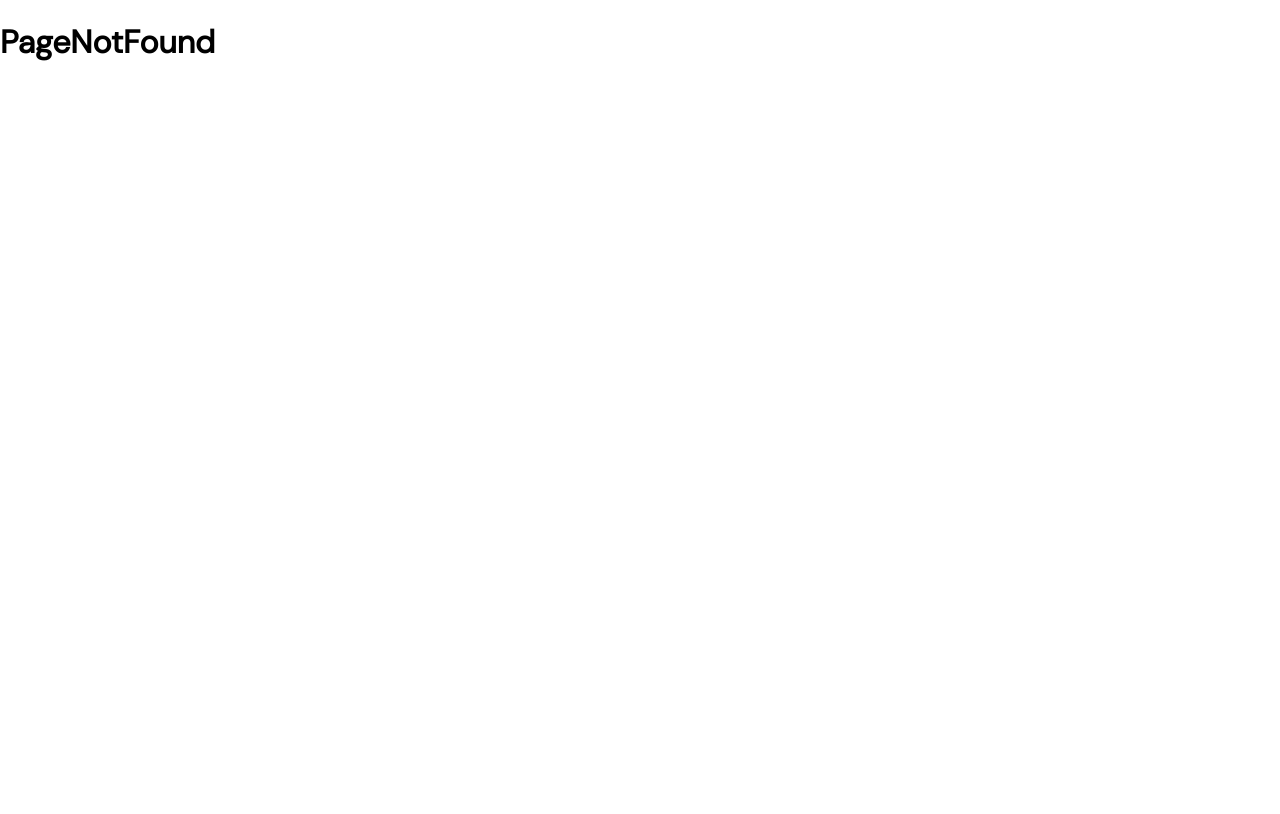
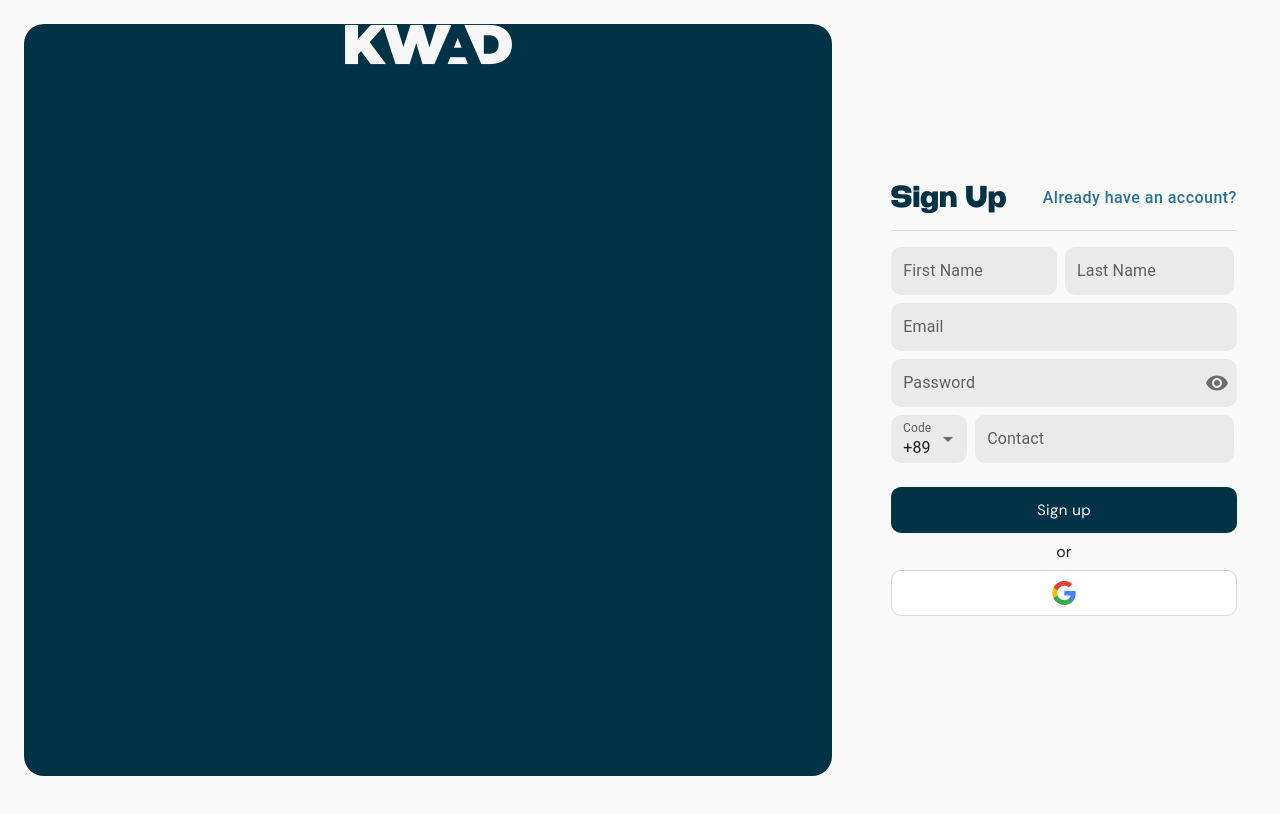
Before and after one commit to rakesh-jena/kwad-app, a React (Create React App) app: page /register in a window 1280 px wide. Shown: the top 814 px of the page. Built offline with nearby package versions, Linux system fonts and the light colour scheme.

Commit message:
Auth finished

```diff
--- a/src/Style/Auth.scss
+++ b/src/Style/Auth.scss
@@ -1,25 +1,24 @@
 @import "./color";
 
 .left-panel {
-  height: calc(100vh - 80px);
+  height: calc(100vh - 48px);
   .kwadLogo {
     width: auto;
     margin: auto;
     display: block;
   }
 }
-
+.css-1pw81iq-MuiInputBase-root-MuiFilledInput-root {
+  border-radius: 10px;
+  border-top-left-radius: 10px !important;
+    border-top-right-radius: 10px !important;
+}
 .login > * {
   display: inline-block;
   vertical-align: middle;
   padding: 30px;
 }
 
-.loginForm {
-  .loginForm--Paper--FormControl {
-    width: 100%;
-  }
-}
 .loginForm--Paper--Password {
   margin-top: 20px;
 }
@@ -30,25 +29,16 @@
 
 .link {
   text-decoration: none;
+  letter-spacing: 1px;
 }
-
-.kwadRight {
-  // width: 70%;
-  // padding-left: 15%;
-  // padding-right: 15%;
-  //height: auto;
-  .kwadRight--Paper--Header {
+.auth-header {
   display: flex;
   justify-content: space-between;
-    .kwadRight--Paper--Header--Link {
+  .link {
     font-size: 15px;
     font-weight: 400;
     color: $jellyBean;
   }
-  }
-  .kwadRight--Paper--Divider {
-    margin-top: 20px;
-    margin-bottom: 20px;
 }
 .kwadRight--Paper--SigninButton {
   width: 100%;
@@ -56,25 +46,12 @@
   padding-top: 10px;
   padding-bottom: 10px;
   font-family: DM Sans Regular;
-    border-radius: 15px;
+  border-radius: 10px;
   text-transform: none;
   font-weight: 400;
   font-size: 15px;
 }
-  .kwadRight--Paper--SigninOption {
-    margin-top: 20px;
-    text-align: center;
-    margin-bottom: 20px;
+.forgotPasswordForm--Paper--Instructions {
+  font-weight: 300;
+  color: rgb(150, 150, 150);
 }
-  .kwadRight--Paper--GoogleButton {
-    width: 100%;
-    .kwadRight--Paper--GoogleButton--Button {
-      box-shadow: none;
-      padding-top: 10px;
-      padding-bottom: 10px;
-      border: 1px solid $gray57;
-      border-radius: 15px;
-      background-color: inherit;
-    }
-  }
-}
--- a/src/URL.js
+++ b/src/URL.js
@@ -3,7 +3,7 @@ import "./Style/Auth.scss";
 import { BrowserRouter as Router, Routes, Route } from "react-router-dom";
 import ForgotPassword from "./Views/Auth/ForgotPassword";
 import Login from "./Views/Auth/Login";
-import PostSignUp from "./Views/Auth/PostSignUp";
+import Register from "./Views/Auth/Register";
 import PageNotFound from "./404";
 
 const URL = (props) => {
@@ -12,7 +12,7 @@ const URL = (props) => {
       <Routes>
         <Route path="/forgot-password" element={<ForgotPassword />} />
         <Route path="/" element={<Login />} />
-        <Route path="/postSignUp" element={<PostSignUp />} />
+        <Route path="/register" element={<Register />} />
         <Route path="*" element={<PageNotFound />} />
       </Routes>
     </Router>
--- a/src/Views/Auth/CustomPasswordField.js
+++ b/src/Views/Auth/CustomPasswordField.js
@@ -1,9 +1,8 @@
 import React from "react";
-import { IconButton, OutlinedInput, InputAdornment, FormControl } from "@mui/material";
+import { IconButton, InputAdornment, FormControl, InputLabel, FilledInput } from "@mui/material";
 import { Visibility, VisibilityOff } from "@mui/icons-material";
 
 const CustomPasswordField = (props) => {
-  const { classes } = props;
   const [values, setValues] = React.useState({
     password: "",
     showPassword: false,
@@ -23,16 +22,15 @@ const CustomPasswordField = (props) => {
   };
 
   return (
-    <div className="customPasswordField">
-      <FormControl className="customPasswordField--FormControl">
-        <OutlinedInput
-          classes={classes}
-          className="customPasswordField--FormControl--OutlinedInput"
-          type={values.showPassword ? "text" : "password"}
+      <FormControl fullWidth variant="filled">
+        <InputLabel sx={{lineHeight:'1'}} htmlFor="filled-adornment-password">Password</InputLabel>
+        <FilledInput sx={{borderRadius:"10px",}}
+          size="small"
+          disableUnderline
+          id="filled-adornment-password"
+          type={values.showPassword ? 'text' : 'password'}
           value={values.password}
-          InputProps={{ classes }}
-          name="password"
-          onChange={handleChange("password")}
+          onChange={handleChange('password')}
           endAdornment={
             <InputAdornment position="end">
               <IconButton
@@ -40,21 +38,13 @@ const CustomPasswordField = (props) => {
                 onClick={handleClickShowPassword}
                 onMouseDown={handleMouseDownPassword}
                 edge="end"
-                className="customPasswordField--FormControl--OutlinedInput--Visibility"
               >
-                {values.showPassword ? (
-                  <Visibility className="customPasswordField--FormControl--OutlinedInput--Visibility" />
-                ) : (
-                  <VisibilityOff className="customPasswordField--FormControl--OutlinedInput--Visibility" />
-                )}
+                {values.showPassword ? <VisibilityOff /> : <Visibility />}
               </IconButton>
             </InputAdornment>
           }
-          placeholder="Password"
-          labelWidth={70}
         />
       </FormControl>
-    </div>
   );
 };
 
--- a/src/Views/Auth/ForgotPassword.js
+++ b/src/Views/Auth/ForgotPassword.js
@@ -1,65 +1,75 @@
-import React from "react";
+import { React, useState } from "react";
 import SidePanel from "./SidePanel";
 import { useNavigate } from "react-router-dom";
-import { Paper, Button, FormControl, TextField, Divider } from "@mui/material";
+import { Paper, Button, FormControl, FilledInput, Divider, Grid, InputLabel, Box } from "@mui/material";
 import { ArrowBackIosNew } from "@mui/icons-material";
 
 const ForgotPassword = (props) => {
   return (
-    <div className="forgotPassword">
-      <div className="forgotPassword--Left">
-        <SidePanel />
-      </div>
-      <div className="forgotPassword--Recover">
+    <Grid container spacing={5} p={3}>
+      <Grid item xs={8}>
+        <SidePanel/>
+      </Grid>
+      <Grid item xs={4}>
         <ForgotPasswordForm/>
-      </div>
-    </div>
+      </Grid>
+    </Grid>
   );
 };
 
 const ForgotPasswordForm = () => {
     let history = useNavigate();
+    const [userData, setUserData] = useState({ email: ""});
+    const handleInputChange = (e) => {
+      setUserData((prevState) => {
+        return {
+          ...prevState,
+          [e.target.name]: e.target.value,
+        };
+      });
+    };
     return (
-      <div className="forgotPasswordForm">
-        <Paper elevation={0} className="forgotPasswordForm--Paper">
-          <Button
-            className="forgotPasswordForm--Paper--Back"
+      <Paper elevation={0} sx={{bgcolor:'transparent',position:'relative',top:'50%',transform:'translateY(-50%)',maxWidth:'90%',m:'auto'}}>
+          <Button sx={{border:'1px solid rgb(150, 150, 150)',mb:2,p:2}}
             onClick={() => history.goBack()}
           >
-            <ArrowBackIosNew className="forgotPasswordForm--Paper--Back--ArrorBackIcon" />
+            <ArrowBackIosNew  />
           </Button>
-          <div className="forgotPasswordForm--Paper--Title">
+          <Box>
             <span className="pageTitle">Forgot password?</span>
-          </div>
-          <div className="forgotPasswordForm--Paper--InstructionsDiv">
+          </Box>
+          <Box>
             <p className="forgotPasswordForm--Paper--Instructions">
               Enter the email address you used when you joined and we’ll send you
               instructions to reset your password.
             </p>
-          </div>
+          </Box>
 
-          <Divider className="forgotPasswordForm--Paper--Divider" />
+          <Divider sx={{mb:3}} />
           <div className="messageBox">
             <p className="messageBox--Text">
               If this email address was used to create an account, instructions to
               reset your password will be sent to you. Please check your email.
             </p>
           </div>
-          <div className="forgotPasswordForm--Paper--FormControlDiv">
-            <FormControl className="forgotPasswordForm--Paper--FormControl">
-              <TextField
-                id="outlined-textarea"
-                placeholder="Email"
-                multiline
-                className="form--TextField"
-              />
-            </FormControl>
-          </div>
-          <Button className="form--Button" variant="contained" color="primary">
+          <FormControl fullWidth variant="filled" sx={{mb:1}}>
+            <InputLabel sx={{lineHeight:'1'}} htmlFor="input-email">Email</InputLabel>
+            <FilledInput  sx={{borderRadius:"10px"}}
+              size="small"
+              disableUnderline
+              id="input-email"
+              name="email"
+              onChange={(e) => handleInputChange(e)}
+            />
+          </FormControl>
+          <Button className="form--Button" sx={{
+            "&.MuiButtonBase-root:hover": {
+              boxShadow:'none',
+            }
+          }} variant="contained" color="primary">
             Send Rest Instructions
           </Button>
         </Paper>
-      </div>
     );
   };
 
--- a/src/Views/Auth/Heading.js
+++ b/src/Views/Auth/Heading.js
@@ -1,45 +1,46 @@
-import React, { useState } from "react";
-import { Paper, Divider, FormControl, Button } from "@mui/material";
+import React from "react";
+import { Box, Paper, Divider, FormControl, Button } from "@mui/material";
 import { ReactComponent as GoogleSvg } from "../../Images/Logo/Google.svg";
 import { Link } from "react-router-dom";
 
 const Heading = (props) => {
-  const [customDesign, setCustomDesign] = useState(props.param);
-  console.log(setCustomDesign);
   return (
-    <div className="kwadRight">
-      {customDesign === false ? (
-        <Paper elevation={0} className="kwadRight--Paper">
-          <div className="kwadRight--Paper--Header">
+        <Paper elevation={0} sx={{bgcolor:'transparent',position:'relative',top:'50%',transform:'translateY(-50%)',maxWidth:'90%',m:'auto'}}>
+          <div className="auth-header">
             <span className="pageTitle">{props.title}</span>
             <Link to={props.url} className="link">
-              <Button
+              <Button sx={{textTransform:"inherit",fontWeight:'500',fontSize:'16px'}}
                 className="link--Button"
-                href="#text-buttons"
                 color="primary"
               >
                 {props.link}
               </Button>
             </Link>
           </div>
-          <Divider className="kwadRight--Paper--Divider" />
+          <Divider sx={{mb:2, mt:2}} />
           {props.children}
-          <div className="kwadRight--Paper--SigninOption">
-            <span>Or</span>
-          </div>
-          <FormControl className="kwadRight--Paper--GoogleButton">
+          <Box sx={{textAlign:'center',mb:1,mt:1}}>or</Box>
+          <FormControl sx={{width:'100%'}}>
             <Button
-              className="kwadRight--Paper--GoogleButton--Button"
               variant="contained"
+              sx={{
+                boxShadow: 'none',
+                paddingTop: '10px',
+                paddingBottom: '10px',
+                border: '1px solid #d1d7d7',
+                borderRadius: '10px',
+                bgcolor:'white',
+                "&.MuiButtonBase-root:hover": {
+                  bgcolor: "white",
+                  boxShadow:'none',
+                  border: '1px solid blue',
+                }
+                }}
             >
               <GoogleSvg />
             </Button>
           </FormControl>
         </Paper>
-      ) : (
-        <div>{props.children}</div>
-      )}
-    </div>
   );
 };
 
--- a/src/Views/Auth/Login.js
+++ b/src/Views/Auth/Login.js
@@ -1,6 +1,6 @@
 import { React, useState } from "react";
 import { Link } from "react-router-dom";
-import { TextField, Button, FormControl, Grid } from "@mui/material";
+import { FilledInput, Button, FormControl, Grid, InputLabel, Box } from "@mui/material";
 import CustomPasswordField from "./CustomPasswordField";
 import SidePanel from "./SidePanel";
 import Heading from "./Heading";
@@ -56,11 +56,11 @@ const Login = () => {
     });
   };
   return (
-    <Grid container spacing={5} p={5}>
+    <Grid container spacing={5} p={3}>
       <Grid item xs={8}>
         <SidePanel/>
       </Grid>
-      <Grid item xs={4}>
+      <Grid item xs={4} >
         <Heading
           title="Sign in"
           link="Create new account"
@@ -73,29 +73,32 @@ const Login = () => {
               <p className="messageBox--Text">{errorMessage.value}</p>
             </div>
           )}
-          <FormControl className="loginForm--Paper--FormControl">
-            <TextField
-              id="outlined-textarea"
-              placeholder="Email"
-              multiline
+          <FormControl fullWidth variant="filled" sx={{mb:1}}>
+            <InputLabel sx={{lineHeight:'1'}} htmlFor="input-username">Username</InputLabel>
+            <FilledInput  sx={{borderRadius:"10px"}}
+              size="small"
+              disableUnderline
+              id="input-username"
               name="username"
-              className="form--TextField"
               onChange={(e) => handleInputChange(e)}
             />
           </FormControl>
-          <div className="loginForm--Paper--Password">
-            <CustomPasswordField getPasword={getPassword} />
-          </div>
-          <div className="loginForm--Paper--ForgotPassword">
+          <CustomPasswordField getPasword={getPassword} />
+
             <Link to="/forgot-password" className="link">
-              <Button className="link--Button">Forgot password</Button>
+              <Button sx={{mt:2,mb:2,textTransform:"inherit",fontWeight:'400',fontSize:'16px',position:'relative',top:'50%'}}>Forgot password</Button>
             </Link>
-          </div>
+
           <Button
             className="form--Button"
             onClick={handleSubmit}
             variant="contained"
             color="primary"
+            sx={{
+              "&.MuiButtonBase-root:hover": {
+                boxShadow:'none',
+              }
+            }}
           >
             Sign in
           </Button>
--- a/src/Views/Auth/Register.js
+++ b/src/Views/Auth/Register.js
@@ -1,26 +1,57 @@
-import React from "react";
+import { React, useState } from "react";
 import SidePanel from "./SidePanel";
+import Heading from "./Heading";
 import CustomPasswordField from "./CustomPasswordField";
-import { TextField, FormControl, Button } from "@mui/material";
+import { FilledInput, Button, FormControl, Grid, InputLabel, Box, TextField, MenuItem } from "@mui/material";
 
 const Register = (props) => {
   return (
-    <div className="register">
-      <SidePanel/>
-      <RegisterForm />
-    </div>
+    <Grid container spacing={5} p={3}>
+      <Grid item xs={8}>
+        <SidePanel/>
+      </Grid>
+      <Grid item xs={4}>
+        <Heading
+          title="Sign up"
+          link="Already have an account?"
+          url="/"
+          param={false}
+        >
+          <RegisterForm/>
+        </Heading>
+      </Grid>
+    </Grid>
   );
 };
+const currencies = [
+  {
+    value: 'IND',
+    label: '+91',
+  },
+  {
+    value: 'EUR',
+    label: '+89',
+  },
+  {
+    value: 'BTC',
+    label: '+09',
+  },
+  {
+    value: 'JPY',
+    label: '+34',
+  },
+];
 
 const RegisterForm = () => {
-    // const handleInputChange = (e) => {
-    //   setUserData((prevState) => {
-    //     return {
-    //       ...prevState,
-    //       [e.target.name]: e.target.value,
-    //     };
-    //   });
-    // };
+  const [userData, setUserData] = useState({ lname: "", email:"", fname: "", password: "", code: "", number: "" });
+  const handleInputChange = (e) => {
+    setUserData((prevState) => {
+      return {
+        ...prevState,
+        [e.target.name]: e.target.value,
+      };
+    });
+  };
 
     const handleSubmit = (e) => {
       e.preventDefault();
@@ -30,67 +61,85 @@ const RegisterForm = () => {
     const getPassword = (password) => {
       console.log(password);
     };
+    const [currency, setCurrency] = useState('EUR');
 
+    const handleChange = (event) => {
+      setCurrency(event.target.value);
+    };
     return (
-      <div className="registerForm">
-        <div className="registerForm--TextFieldDiv">
-          <FormControl className="registerForm--FormControl">
-            <TextField
-              id="outlined-textarea"
-              placeholder="First Name"
-              multiline
-              className="form--TextField"
+      <Box>
+        <FormControl variant="filled" sx={{mb:1,width: '48%',pr:1}}>
+            <InputLabel sx={{lineHeight:'1'}} htmlFor="input-username">First Name</InputLabel>
+            <FilledInput  sx={{borderRadius:"10px"}}
+              size="small"
+              disableUnderline
+              id="input-fname"
+              name="fname"
+              onChange={(e) => handleInputChange(e)}
             />
           </FormControl>
-          <FormControl className="registerForm--FormControl">
-            <TextField
-              id="outlined-textarea"
-              placeholder="Last Name"
-              multiline
-              className="form--TextField"
+          <FormControl variant="filled" sx={{mb:1,width: '49%'}}>
+            <InputLabel sx={{lineHeight:'1'}} htmlFor="input-lname">Last Name</InputLabel>
+            <FilledInput  sx={{borderRadius:"10px"}}
+              size="small"
+              disableUnderline
+              id="input-lname"
+              name="lname"
+              onChange={(e) => handleInputChange(e)}
             />
           </FormControl>
-        </div>
-        <div className="registerForm--TextFieldDiv">
-          <FormControl className="registerForm--TextFieldDiv--PhoneExtend">
-            <TextField
-              id="outlined-textarea"
-              placeholder="+91"
-              multiline
-              className="form--TextField"
+        <FormControl fullWidth variant="filled" sx={{mb:1}}>
+            <InputLabel sx={{lineHeight:'1'}} htmlFor="input-email">Email</InputLabel>
+            <FilledInput  sx={{borderRadius:"10px"}}
+              size="small"
+              disableUnderline
+              id="input-email"
+              name="email"
+              onChange={(e) => handleInputChange(e)}
             />
           </FormControl>
-          <FormControl className="registerForm--TextFieldDiv--PhoneNumber">
-            <TextField
-              id="outlined-textarea"
-              placeholder="Contact Number"
-              multiline
-              className="form--TextField"
+          <CustomPasswordField getPasword={getPassword}/>
+        <TextField sx={{mt:1,mb:3,mr:1,width:'22%'}} size="small"
+          id="filled-select-currency"
+          select
+          label="Code"
+          value={currency}
+          onChange={handleChange}
+          variant="filled"
+          InputProps={{ disableUnderline: true }}
+        >
+          {currencies.map((option) => (
+            <MenuItem key={option.value} value={option.value}>
+              {option.label}
+            </MenuItem>
+          ))}
+        </TextField>
+
+        <FormControl variant="filled" sx={{mt:1,mb:3,width:'75%'}}>
+            <InputLabel sx={{lineHeight:'1'}} htmlFor="input-contact">Contact</InputLabel>
+            <FilledInput  sx={{borderRadius:"10px"}}
+              size="small"
+              disableUnderline
+              id="input-contact"
+              name="contact"
+              onChange={(e) => handleInputChange(e)}
             />
           </FormControl>
-        </div>
-        <div className="registerForm--TextFieldDiv">
-          <FormControl className="registerForm--TextFieldDiv--Extra">
-            <TextField
-              id="outlined-textarea"
-              placeholder="Email"
-              multiline
-              className="form--TextField"
-            />
-          </FormControl>
-        </div>
-        <div className="registerForm--Password">
-          <CustomPasswordField getPasword={getPassword} />
-        </div>
+
         <Button
           className="form--Button"
           variant="contained"
           color="primary"
           onClick={handleSubmit}
+          sx={{
+            "&.MuiButtonBase-root:hover": {
+              boxShadow:'none',
+            }
+          }}
         >
           Sign up
         </Button>
-      </div>
+      </Box>
     );
   };
 
--- a/src/Views/Auth/SidePanel.js
+++ b/src/Views/Auth/SidePanel.js
@@ -5,7 +5,7 @@ import LogoWhite from "../../Images/Logo/logo_white.png";
 export default class SidePanel extends React.Component {
     render(){
         return (
-            <Paper elevation={0} rounded className="left-panel"
+            <Paper elevation={0} className="left-panel"
             sx={{
                 bgcolor: '#023246',
                 color: '#f6f6f6',
--- a/src/index.scss
+++ b/src/index.scss
@@ -4,17 +4,41 @@
 
 body {
   font-family: DM Sans Regular;
+  background-color: rgb(249 249 249);
 }
 html, body {
   height: 100%;
+}
+input:-webkit-autofill,
+input:-webkit-autofill:hover,
+input:-webkit-autofill:focus,
+input:-webkit-autofill:active {
+    transition: background-color 5000s ease-in-out 0s;
+}
+.MuiFilledInput-root:focus {
+  border-color: rgba(234,76,137,0.4);
+    background-color: #fff !important;
+    -webkit-box-shadow: 0 0 0 4px rgb(234 76 137 / 10%);
+    box-shadow: 0 0 0 4px rgb(234 76 137 / 10%);
+}
+.MuiFilledInput-root:active{
+  border-color: #e7e7e9;
+    background-color: #fff !important;
+    -webkit-box-shadow: none;
+    box-shadow: none;
+}
+.MuiFilledInput-root:hover {
+  border-color: rgba(0,0,0,0.1);
+    background-color: #fff !important;
+    -webkit-box-shadow: 0 0 0 4px rgb(234 76 137 / 10%);
+    box-shadow: 0 0 0 4px rgb(234 76 137 / 10%);
 }
 .link--Button.MuiButton-root {
   color: $jellyBean;
   padding: 0;
   .MuiButton-label {
     text-transform: none;
-    font-family: DM Sans Regular;
-    font-size: 15px;
+    letter-spacing: 1px;
   }
 }
 
@@ -24,10 +48,11 @@ html, body {
   padding-top: 10px;
   padding-bottom: 10px;
   font-family: DM Sans Regular;
-  border-radius: 15px;
+  border-radius: 10px;
   text-transform: none;
   font-weight: 400;
   font-size: 15px;
+  box-shadow: none;
   &:hover {
     background-color: $jellyBean;
   }
@@ -42,10 +67,12 @@ Link a {
   width: auto;
   padding: 15px;
   border-radius: 15px;
-  margin-bottom: 20px;
+  margin-bottom: 24px;
+  font-weight: 300;
+  text-align: left;
   .messageBox--Text {
     font-family: DM Sans Regular;
-    font-size: 18px;
+    font-size: 15px;
     margin: 0;
     color: $veryLightShadeOfGray;
   }
@@ -53,9 +80,10 @@ Link a {
 
 .pageTitle {
   color: $blueWhale;
-  font-size: 25px;
+  font-size: 22px;
   font-family: Benzin Extra Bold;
   display: inline-block;
   transform: scale(1, 1.3);
   letter-spacing: 1px;
+  text-transform: capitalize;
 }
```
Also changed, not shown: src/App.scss (line endings or trailing spaces). Lines whose indentation alone changed are shown as unchanged.
